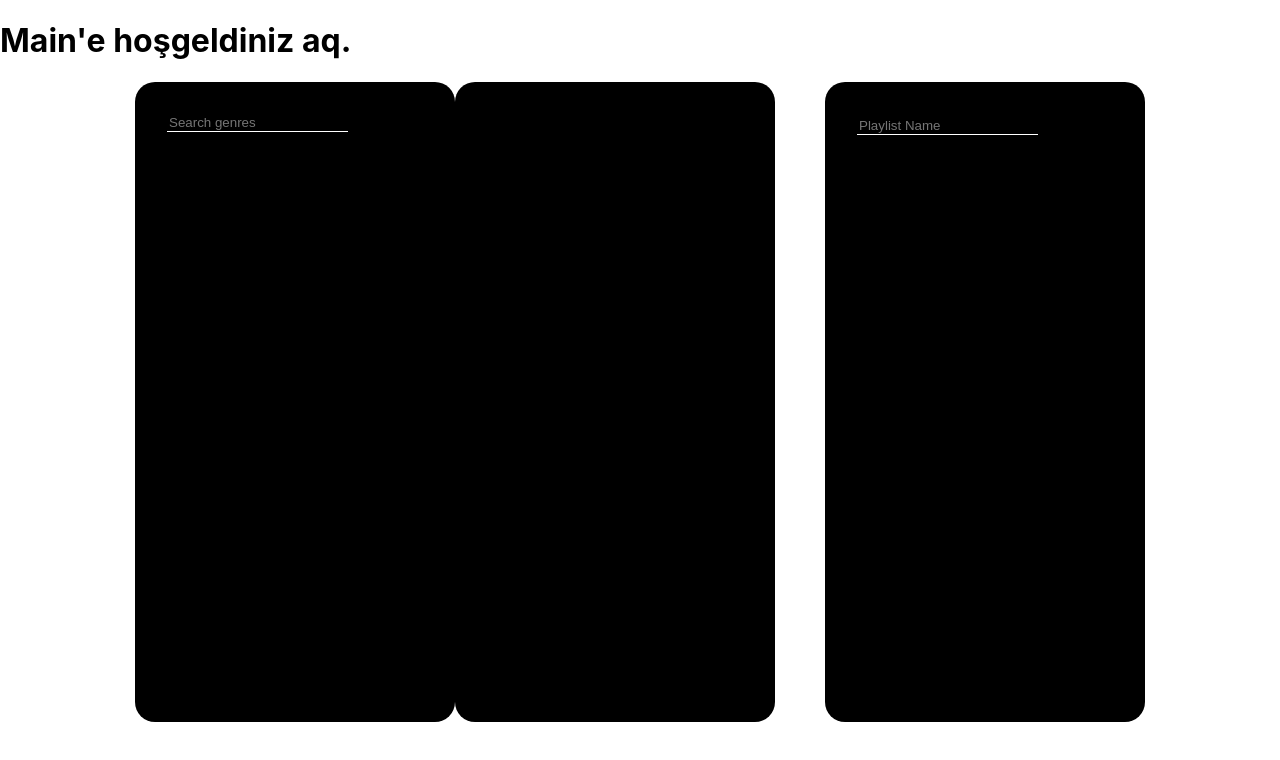
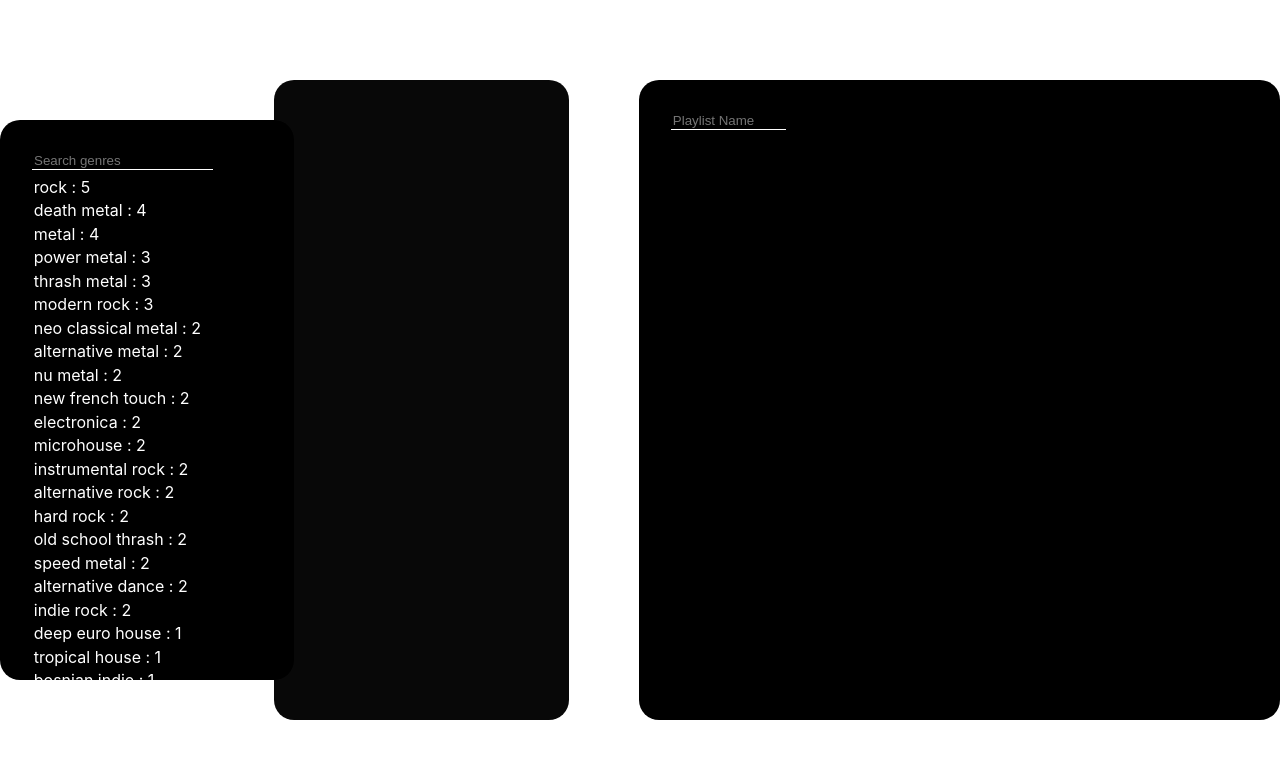
Before and after one commit to ascolm/listspotter, a React (Create React App) app in the folder client/: page /main in a window 1280 px wide. Shown: the top 760 px of the page. Built offline with nearby package versions, Linux system fonts and the light colour scheme.

Commit message:
feat(playlist): expand size after loading is complete

```diff
--- a/client/src/components/Main/Artists/artists-style.scss
+++ b/client/src/components/Main/Artists/artists-style.scss
@@ -2,10 +2,12 @@
   height: 40rem;
   width: 20rem;
   border-radius: 20px;
+  position: relative;
+  left: -20px;
   display: flex;
   flex-wrap: wrap;
   align-content: flex-start;
-  background-color: black;
+  background-color: rgba(0, 0, 0, 0.97);
   padding: 2rem;
   overflow-y: scroll
 }
--- a/client/src/components/Main/Genres/genres-style.scss
+++ b/client/src/components/Main/Genres/genres-style.scss
@@ -1,5 +1,5 @@
 .genres-container{
-  height: 40rem;
+  height: 70%;
   width: 20rem;
   border-radius: 20px;
   background-color: black;
--- a/client/src/components/Main/Playlist/playlist-index.tsx
+++ b/client/src/components/Main/Playlist/playlist-index.tsx
@@ -8,9 +8,10 @@ import { TrackItem } from 'interfaces/spotifyObjects';
 export interface Props {
   tracks: TrackItem[],
   createHandler: (playlistName: string, trackURIs: string[]) => void,
+  loaded: boolean
 }
 
-const Playlist: React.FC<Props> = ({ tracks, createHandler }) => {
+const Playlist: React.FC<Props> = ({ tracks, createHandler, loaded }) => {
   let [nameField, setNameField] = useState('');
   let [disabledTrackIds, setDisabledTrackIds] = useState<string[]>([]); // If tracks passed from parent change, playlist re renders and applies disabled tracks. If the user disables a song, it does not bubble back to parent (so other components' re-render is prevented)
 
@@ -30,9 +31,10 @@ const Playlist: React.FC<Props> = ({ tracks, createHandler }) => {
   }
 
   return (
-    <div className='playlist-container'>
+    <div className={'playlist-container' + (loaded ? ' loaded':'')}>
+      <p className={'loading-text' + (loaded ? ' loaded':'')}>Loading your tracks...</p>
       <form action="submit" onSubmit={submitHandler}>
-      <input type='text' className='playlist-title' placeholder='Playlist Name' onChange={(e) => setNameField(e.target.value)}/>
+      <input type='text' className={'playlist-title' + (loaded ? ' loaded':'')} placeholder='Playlist Name' onChange={(e) => setNameField(e.target.value)}/>
       </form>
       {tracks.map((track) => <PlaylistItem track={track} key={track.track.id} disabled={disabledTrackIds.includes(track.track.id)} toggleHandler={toggleTrackHandler}/>)}
   </div>
--- a/client/src/components/Main/Playlist/playlist-style.scss
+++ b/client/src/components/Main/Playlist/playlist-style.scss
@@ -1,22 +1,48 @@
 .playlist-container{
-  height: 40rem;
-  width: 20rem;
+  height: 100%;
+  width: 30%;
   border-radius: 20px;
   background-color: black;
   margin-left: 50px;
   padding: 2rem;
+  display: flex;
+  flex-direction: column;
+  align-items: center;
+  justify-content: center;
+  transition: width 1s;
   overflow-y: scroll;
+    .loading-text{
+      color: grey;
+      height: 2rem;
+      width: 80%;
+      margin: auto 10%;
+      &.loaded{
+        display: none;
+      }
+    }
     .playlist-title{
       background-color: transparent;
       border: none;
+      width: 0%;
       margin-bottom: 5px;
+      display: none;
       border-bottom: 1px solid white;
       color: white;
+      transition: width 3s;
         &:focus{
           outline: none;
         }
+        &.loaded{
+          display: block;
+          width: 20%;
+        }
     }
-}
+    &.loaded{
+      width: 100%;
+      display: block;
+    }
+  }
+
 
 ::-webkit-scrollbar{
   display: none;
--- a/client/src/components/Main/main-index.tsx
+++ b/client/src/components/Main/main-index.tsx
@@ -27,31 +27,31 @@ const Main: React.FC<Props> = (props) => {
   const searchParams = new URLSearchParams(location.search);
 
   let [tracks, setTracks] = useState<TrackItem[]>([]); // WAS [] - SWITCHED TO MOCK FOR TESTING
-  let [artists, setArtists] = useState<Artist[]>([]); // WAS [] - SWITCHED TO MOCK FOR TESTING
-  let [genres, setGenres] = useState<GenreDb>({}); // WAS {} - SWITCHED TO MOCK FOR TESTING
+  let [artists, setArtists] = useState<Artist[]>(artistsMock); // WAS [] - SWITCHED TO MOCK FOR TESTING
+  let [genres, setGenres] = useState<GenreDb>(genresMock); // WAS {} - SWITCHED TO MOCK FOR TESTING
   let [displayedTracks, setDisplayedTracks] = useState<TrackItem[]>([]);
 
   const code = searchParams.get('code');
 
   useEffect(() => {
-    if (!code) return;
+    // if (!code) return;
 
-    const fetchData = async () => {
-      await getTokens(code);
-      if (tracks.length === 0) {
-       const trackList = getTracks(code).then((trackList) => {
-         console.log(trackList.length + ' tracks received');
-         setTracks(trackList);
-       });
-      }
-      if (artists.length === 0) {
-        fetchArtistsWithOffset(code, setArtists).then((genres) => {
-          setGenres(genres)
-        });
-      }
-    }
-
-    fetchData();
+    // const fetchData = async () => {
+    //   await getTokens(code);
+    //   if (tracks.length === 0) {
+    //    const trackList = getTracks(code).then((trackList) => {
+    //      console.log(trackList.length + ' tracks received');
+    //      setTracks(trackList);
+    //    });
+    //   }
+    //   if (artists.length === 0) {
+    //     fetchArtistsWithOffset(code, setArtists).then((genres) => {
+    //       setGenres(genres)
+    //     });
+    //   }
+    // }
+    setTimeout(() => setTracks(tracksMock), 2000);
+    // fetchData();
   }, []);
 
   useEffect(() => {
@@ -79,14 +79,15 @@ const Main: React.FC<Props> = (props) => {
   }
 
   return (
-    <>
-      <h1>Main'e hoşgeldiniz aq.</h1>
     <div className='main-container'>
       <Genres genreList={genres} artists={artists} selectHandler={selectGenreHandler}/>
 
       {/* // Display selected artists & artists deselected manually by user */}
       <Artists artistList={artists.filter((artist) => artist.selected)} toggleHandler={toggleArtistHandler}/>
-      <Playlist tracks={getSelectedTracks(artists, tracks)} createHandler={createPlaylistHandler}/>
+
+      <div className="playlist-wrapper">
+      {<Playlist tracks={getSelectedTracks(artists, tracks)} loaded={tracks.length > 0} createHandler={createPlaylistHandler}/>}
+      </div>
 
 
       {/* ** DISABLED FOR TESTING - CHECKS FETCH / UNCOMMENT OR REMOVE LATER
@@ -100,7 +101,6 @@ const Main: React.FC<Props> = (props) => {
       <p>Login unsuccessful (redirect)</p> // TODO: add redirect, cleaner alert
       } ** DISABLED END */}
     </div>
-    </>
   );
 }
 
--- a/client/src/components/Main/main-style.scss
+++ b/client/src/components/Main/main-style.scss
@@ -1,5 +1,14 @@
 .main-container{
+  height: 100vh;
   display: flex;
   justify-content: center;
   align-items: center;
 }
+
+.playlist-wrapper{
+  width: 60%;
+  height: 80%;
+  display: flex;
+  justify-content: center;
+  align-items: center;
+}
```
